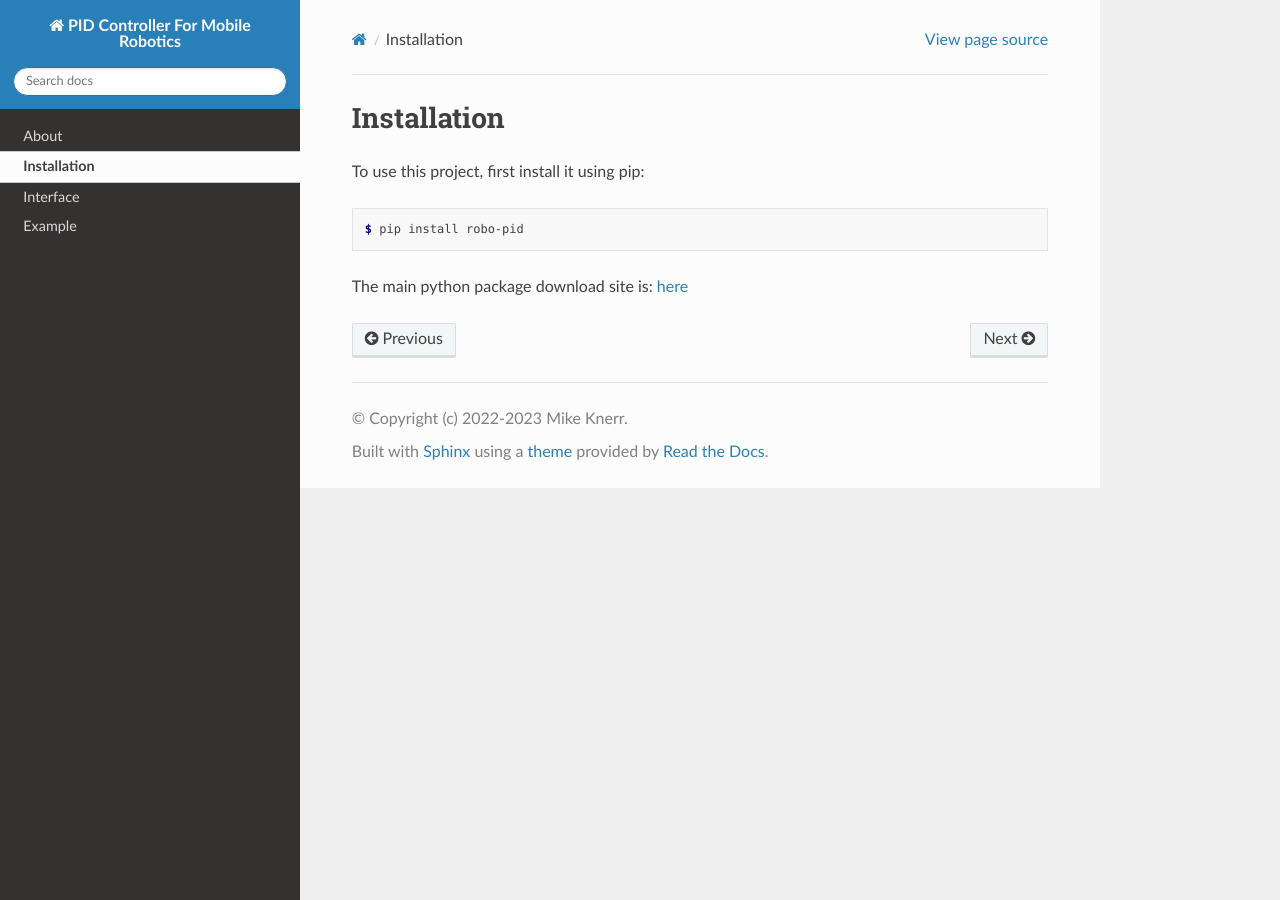
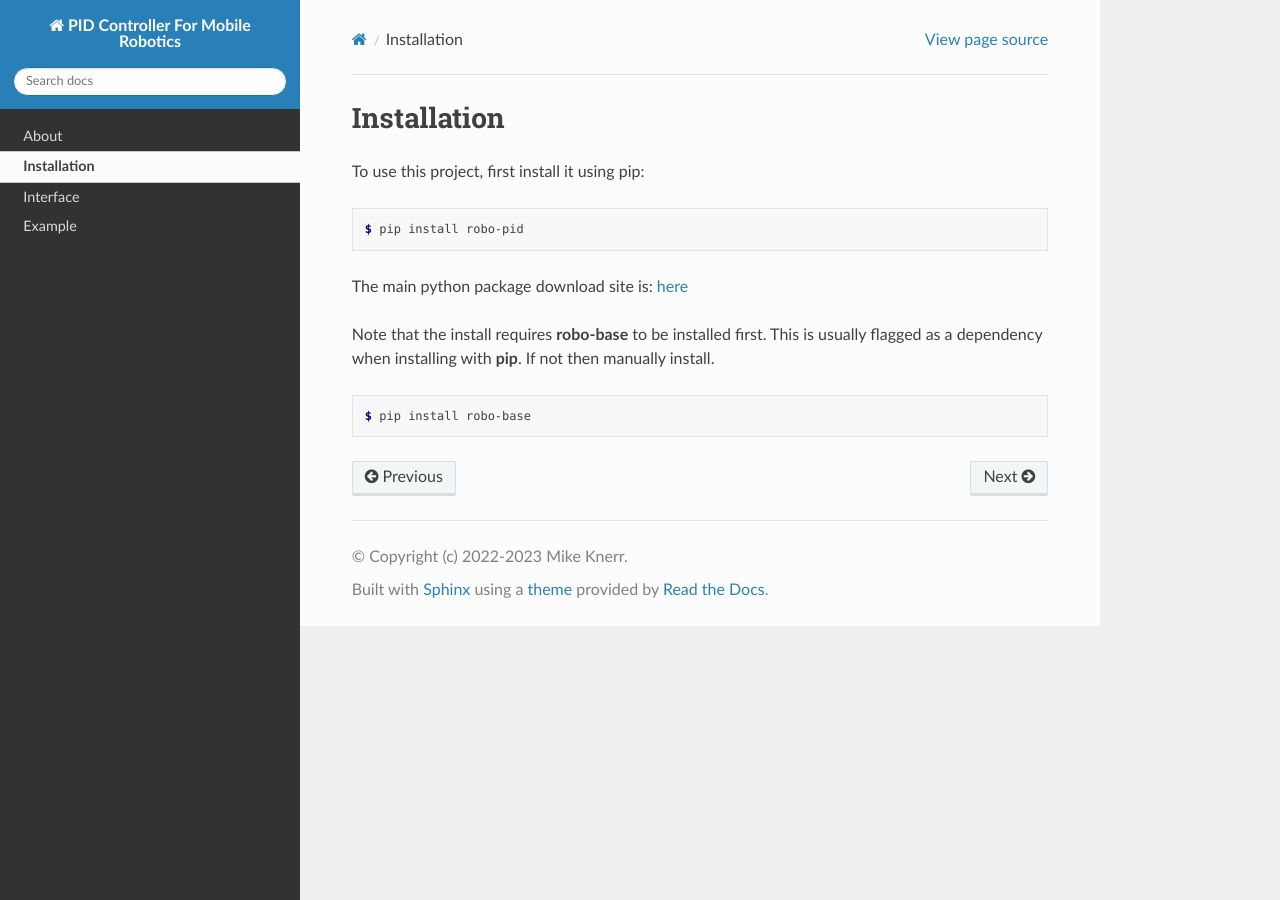
Before and after one commit to mkner/robo-pid, a Sphinx documentation site: the page built from docs/install.rst, in a window 1280 px wide. Built offline with Sphinx 7.4.7 and the Read the Docs theme 2.0.0, drawn with Linux system fonts in a browser that asks for light colours.

Commit message:
Update install.rst

```diff
--- a/docs/install.rst
+++ b/docs/install.rst
@@ -11,3 +11,10 @@
 
 
 The main python package download site is: `here <https://pypi.org/project/robo-pid/>`_
+
+Note that the install requires **robo-base** to be installed first. This is usually flagged as a
+dependency when installing with **pip**. If not then manually install.
+
+.. code-block:: console
+
+    $ pip install robo-base
```
